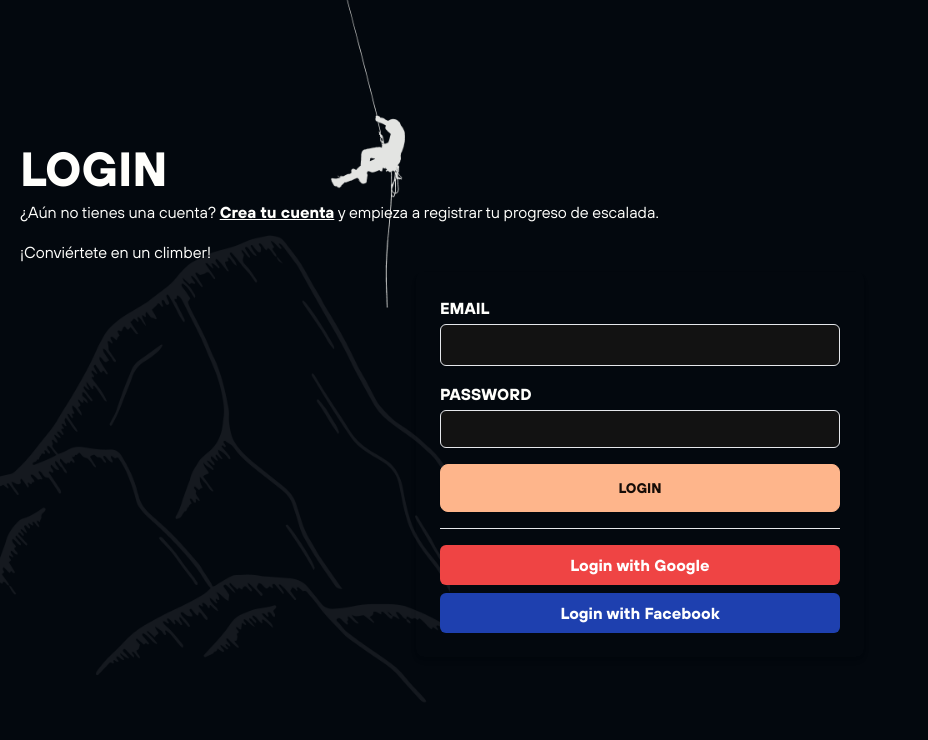
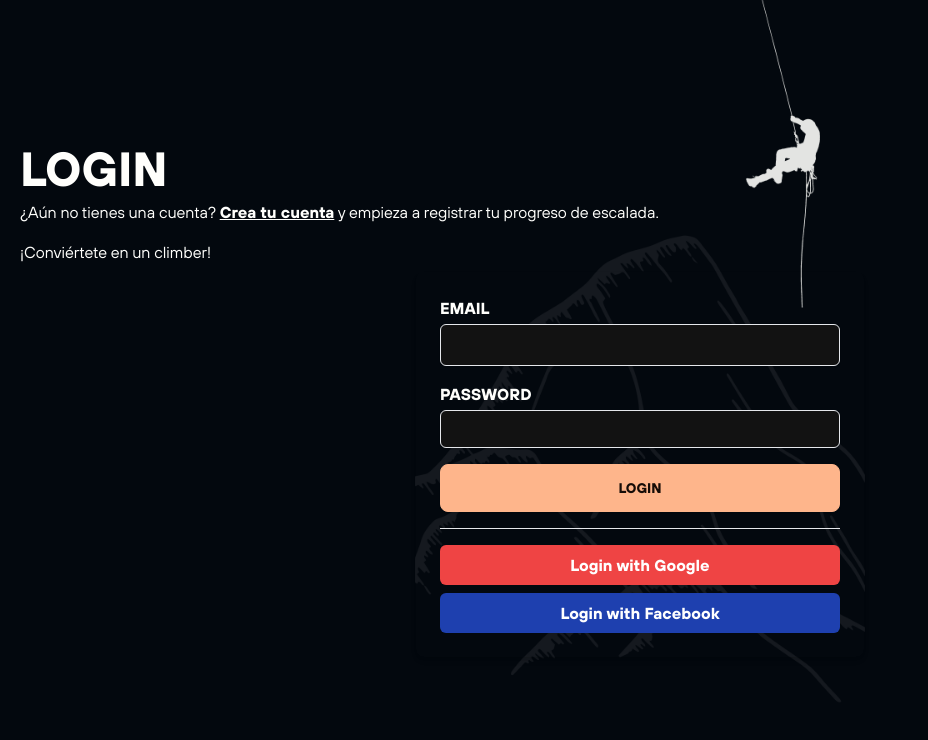
Before and after one commit to tomi-casabona/climbify, a React (Vite) app: page /login in a window 1280 px wide. Shown: the top 740 px of the page, without its empty margins (0-928 px from the left). Built offline with nearby package versions, Linux system fonts and the light colour scheme; no server answers.

Commit message:
error in import statement and center img

```diff
--- a/src/index.css
+++ b/src/index.css
@@ -1,23 +1,23 @@
+/* styles.css */
+@import url("https://fonts.googleapis.com/css2?family=Poppins:wght@400;500;600;700&display=swap");
 /* Tailwind CSS imports */
 @tailwind base;
 @tailwind components;
 @tailwind utilities;
-/* styles.css */
-@import url("https://fonts.googleapis.com/css2?family=Poppins:wght@400;500;600;700&display=swap");
 
 html[data-theme="light"] {
-	background-image: url("/public/backgroundImages/bg-img-light.png");
-	background-size: cover;
+	background-image: url("/backgroundImages/bg-img-light.png");
 	background-size: contain;
 	background-repeat: no-repeat;
+	background-position: top;
 }
 
 /* Estilo para el tema oscuro */
 html[data-theme="dark"] {
-	background-image: url("/public/backgroundImages/bg-img-dark.png");
-	background-size: cover;
+	background-image: url("/backgroundImages/bg-img-dark.png");
 	background-repeat: no-repeat;
 	background-size: contain;
+	background-position: top;
 }
 
 /* Define TT Hoves font faces */
```
